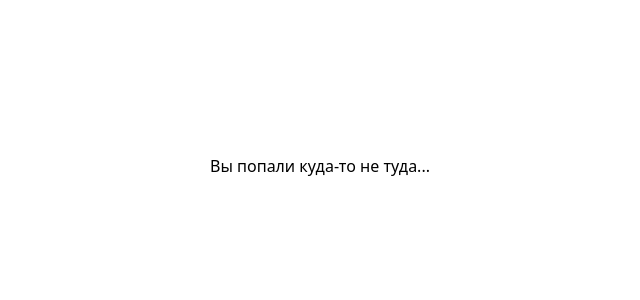
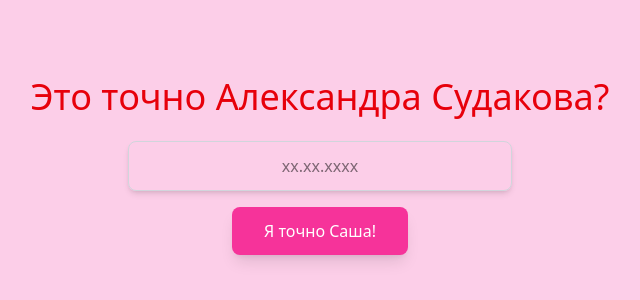
Before and after one commit to sasha-s0/valentine, a React (Vite) app: page /#/protected in a window 1280 px wide. Shown: the part 234-534 px from the top of the page, without its empty margins (320-960 px from the left). Built offline with nearby package versions, Linux system fonts and the light colour scheme; no server answers.

Commit message:
Create page for protect information

```diff
--- a/src/App.jsx
+++ b/src/App.jsx
@@ -1,29 +1,27 @@
-import {Route, Routes, useLocation, useNavigate} from "react-router-dom";
+import {Navigate, Route, Routes} from "react-router-dom";
 import Heart from "./pages/Heart.jsx";
 import WillYouBeMyValentine from "./pages/WillYouBeMyValentine.jsx";
 import Gallery from "./pages/Gallery.jsx";
-import {useEffect} from "react";
 import SheSaidYes from "./pages/SheSaidYes.jsx";
+import ProtectInformation from "./pages/ProtectInformation.jsx";
+
+const SECRET_KEY = import.meta.env.VITE_SECRET_KEY;
+
+// eslint-disable-next-line react/prop-types
+const RequireAuth = ({children}) => {
+    const key = localStorage.getItem("SECRET_KEY");
+    return key === SECRET_KEY ? children : <Navigate to="/heart" replace />;
+};
 
 const App = () => {
-    const navigate = useNavigate();
-    const location = useLocation();
-
-    useEffect(() => {
-        if (location.pathname === '/') {
-            navigate("/heart", {replace: true});
-        }
-    }, [location.pathname, navigate]);
-
-
     return (
         <>
             <Routes>
-                <Route path="*" element={<h2 className="min-h-dvh min-w-dvw flex justify-center items-center">Вы попали куда-то не туда...</h2>}/>
-                <Route path="/heart" element={<Heart/>}/>
+                <Route path="*" element={<Heart/>}/>
                 <Route path="/beMyValentine" element={<WillYouBeMyValentine/>}/>
                 <Route path="/sheSaidYes" element={<SheSaidYes/>}/>
-                <Route path="/gallery" element={<Gallery/>}/>
+                <Route path="/protected" element={<ProtectInformation/>}/>
+                <Route path="/gallery" element={<RequireAuth><Gallery /></RequireAuth>} />
             </Routes>
         </>
     );
--- /dev/null
+++ b/src/pages/ProtectInformation.jsx
@@ -0,0 +1,66 @@
+import {useEffect, useState} from "react";
+import {useNavigate} from "react-router-dom";
+
+const ProtectInformation = () => {
+    const navigate = useNavigate();
+
+    const SECRET_DATE = import.meta.env.VITE_SECRET_DATE;
+    const SECRET_KEY = import.meta.env.VITE_SECRET_KEY;
+
+    useEffect(() => {
+        const key = localStorage.getItem("SECRET_KEY");
+
+        if (key === SECRET_KEY) {
+            navigate("/next-page");
+        }
+    }, [SECRET_KEY, navigate]);
+
+    const [inputDate, setInputDate] = useState("");
+    const [error, setError] = useState(false);
+
+    const handleInputChange = (e) => {
+        setInputDate(e.target.value);
+        setError(false);
+    };
+
+    const handleSubmit = () => {
+        if (inputDate === SECRET_DATE) {
+            localStorage.setItem("SECRET_KEY", SECRET_KEY);
+            navigate("/next-page");
+        } else {
+            setError(true);
+            setInputDate("");
+        }
+    };
+
+    return (
+        <div className="flex flex-col items-center justify-center min-h-dvh bg-pink-200 text-center px-4 py-8">
+            <h1 className="text-3xl sm:text-4xl font-medium text-red-600 mb-6">
+                Это точно Александра Судакова?
+            </h1>
+
+            <input
+                type="text"
+                value={inputDate}
+                onChange={handleInputChange}
+                placeholder="хх.хх.хххх"
+                className="px-6 py-3 border border-gray-300 rounded-lg shadow-md w-64 sm:w-96 focus:outline-none focus:ring-2 focus:ring-red-300 transition ease-in-out duration-300 text-center"
+            />
+
+            {error && (
+                <p className="mt-2 text-amber-100 font-medium text-red-600">
+                    Неверно! Если это не Саша, уходи!
+                </p>
+            )}
+
+            <button
+                onClick={handleSubmit}
+                className="mt-4 bg-pink-500 text-white px-8 py-3 rounded-lg shadow-lg hover:bg-pink-700 focus:outline-none focus:ring-4 focus:ring-pink-300 transition ease-in-out duration-300 cursor-pointer"
+            >
+                Я точно Саша!
+            </button>
+        </div>
+    );
+};
+
+export default ProtectInformation;
--- a/src/pages/SheSaidYes.jsx
+++ b/src/pages/SheSaidYes.jsx
@@ -21,7 +21,7 @@ const SheSaidYes = () => {
             }, 1000);
             return () => clearTimeout(timeoutId);
         } else {
-            navigate("/secret");
+            navigate("/protected");
         }
     }, [secondsLeft, navigate]);
 
```
